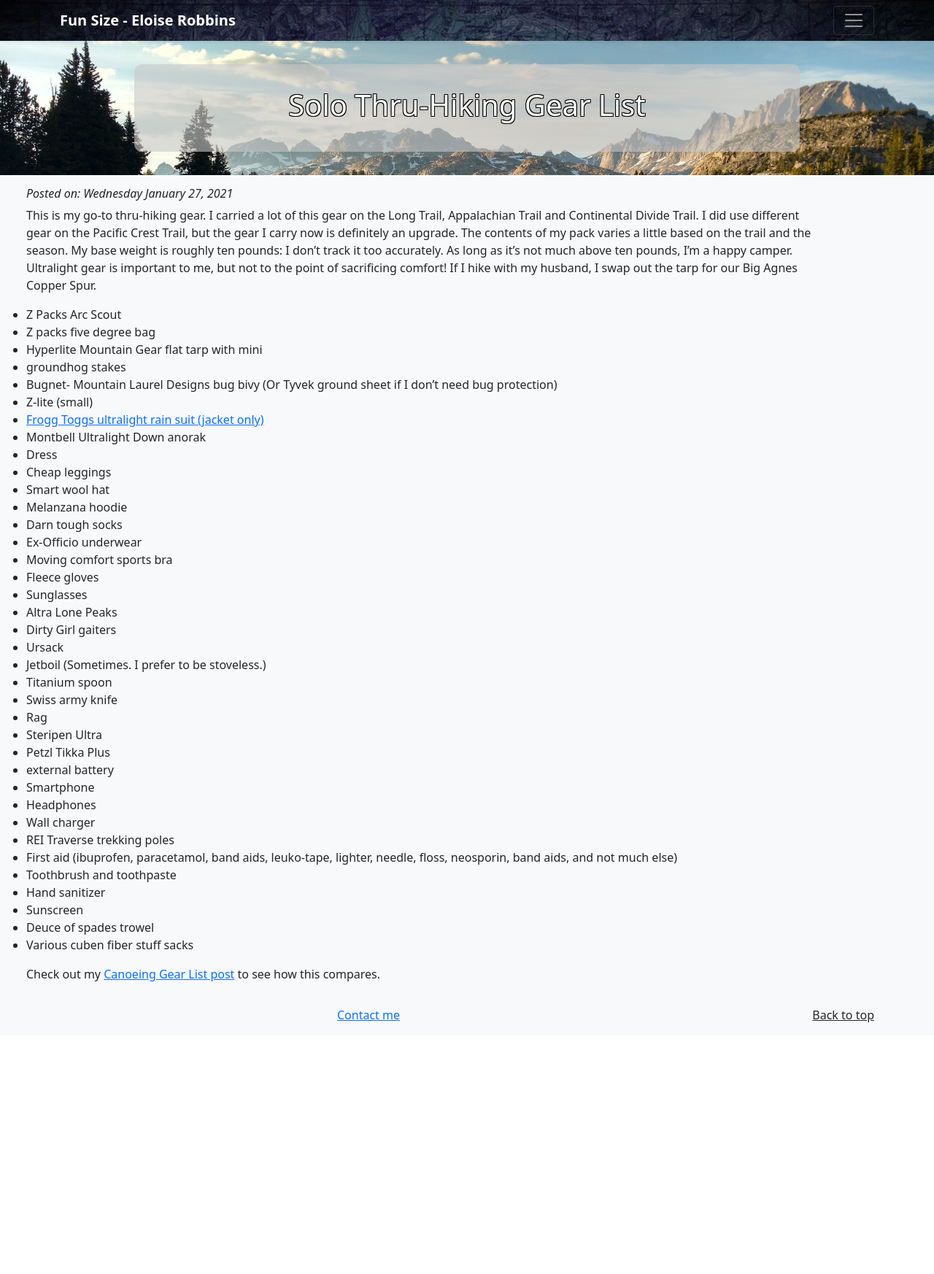
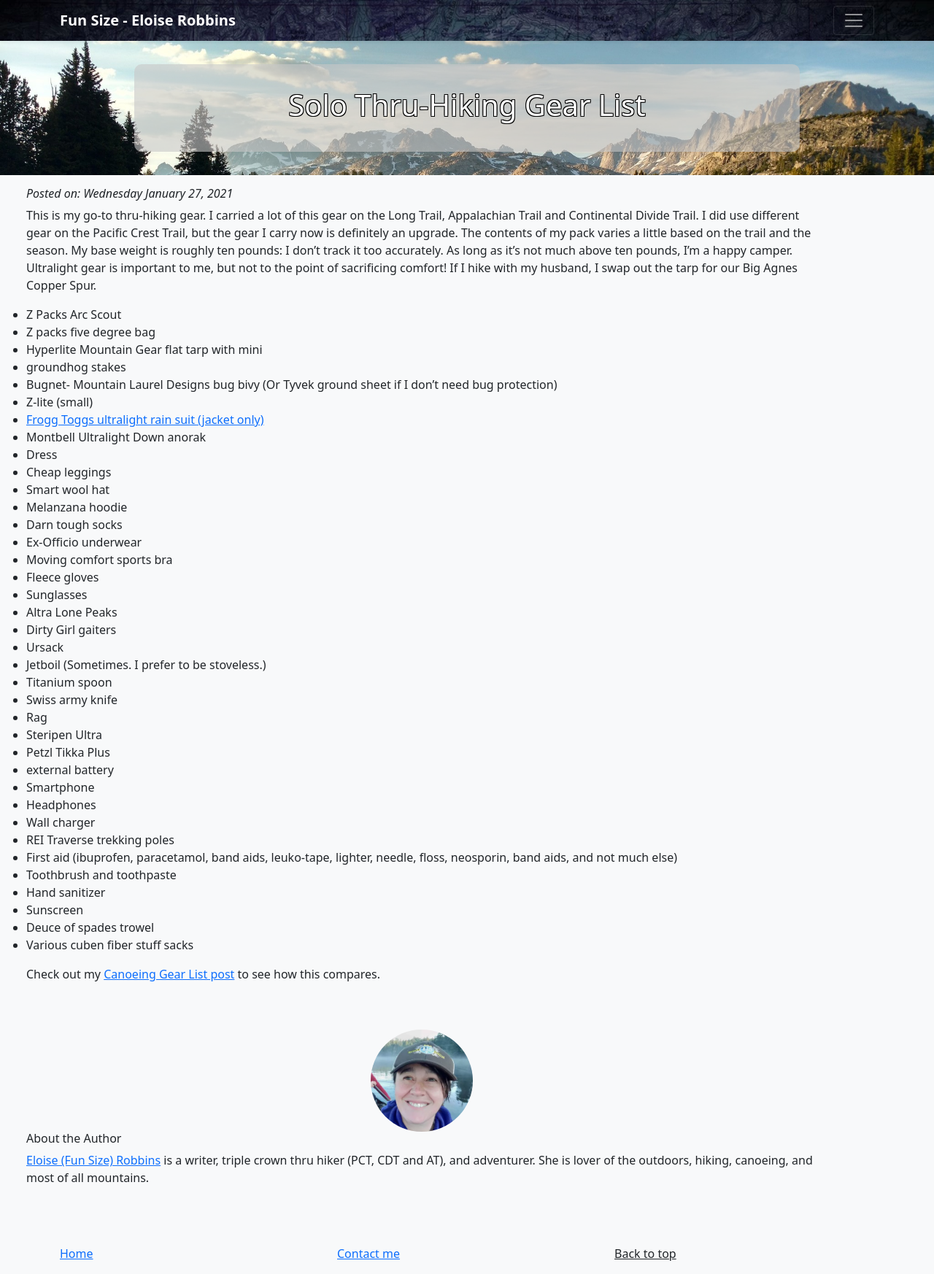
Before and after one commit to number5alive/funsizehikes, a Jekyll site: the page built from blog/_posts/2021-01-27-SoloThruHikingGear.md, in a window 1280 px wide. Shown: the whole page at 73% size. Built offline with Jekyll 4.4.1, drawn with Linux system fonts in a browser that asks for light colours; before the commit the page ends 1419 px from its top, so only the background shows below that.

Commit message:
authorbio: added author bio to bottom of all blog pages

```diff
--- a/_includes/footer.html
+++ b/_includes/footer.html
@@ -2,13 +2,14 @@
 <div class="container">
 <div class="row">
   <div class="col-md-4">
+    {% if page.url <> "/" %}
+    <p><a href="/">Home</a></p>
+    {% endif %}
   </div>
   <div class="col-md-4">
-    <p><a href="./contact.html">Contact me</a></p>
+    <p><a href="/contact.html">Contact me</a></p>
  </div>
-  <div class="col-md-4 align-bottom align-text-bottom">
-    <p class="float-end text-end fs-6 fwt-lighter mb-1">
-      <a class="text-reset" href="#">Back to top</a>
-    </p>
+  <div class="col-md-4">
+    <p><a class="text-reset" href="#">Back to top</a></p>
   </div>
 </div>
--- a/_layouts/blog.html
+++ b/_layouts/blog.html
@@ -4,3 +4,17 @@ layout: withbanner
 
 <h1 class="fw-light fs-6 fst-italic">Posted on: {{ page.date | date: "%A %B %-d, %Y" }}</h1>
 {{ content | remove_first:page.excerpt }}
+
+<div class="container py-5">
+  <div class="row">
+    <div class="col authorbio">
+      <div>
+      <img class="bd-placeholder-img rounded-circle" width="140" height="140" src="/images/justfs/fsface1-320.webp">
+      </div>
+      <div>
+      <h1 class="fs-6">About the Author</h1>
+      <p><a href="/about.html">Eloise (Fun Size) Robbins</a> is a writer, triple crown thru hiker (PCT, CDT and AT), and adventurer. She is lover of the outdoors, hiking, canoeing, and most of all mountains.</p>
+      </div>
+    </div>
+  </div>
+</div>
--- a/assets/funsizehikes.css
+++ b/assets/funsizehikes.css
@@ -55,6 +55,11 @@ footer p {
   margin-bottom: .25rem;
 }
 
+.authorbio img {
+  margin: auto;
+  display: block;
+}
+
 
 .infocard {
     border-style: solid;
```
Also changed, not shown: images/justfs/fsface1-1024.jpg (added), images/justfs/fsface1-1024.webp (added), images/justfs/fsface1-320.webp (added), images/justfs/fsface1-640.webp (added).
